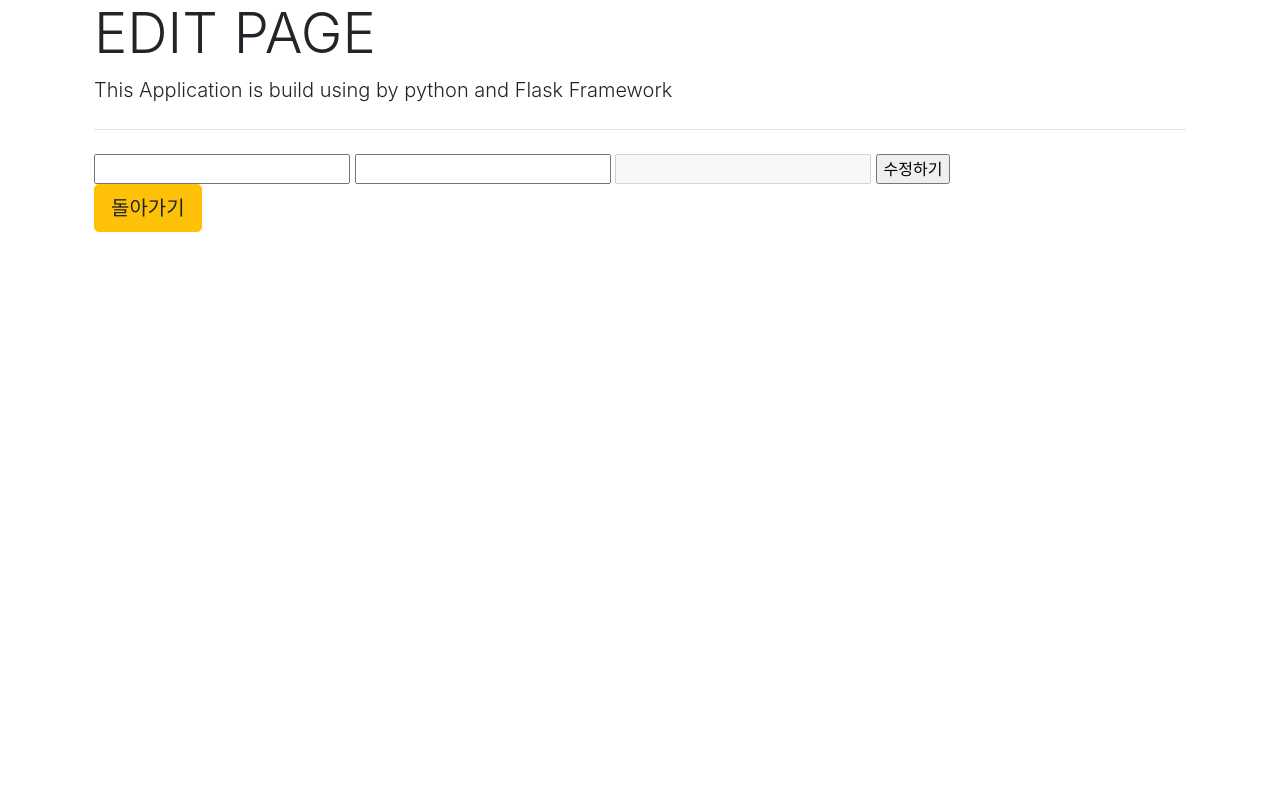
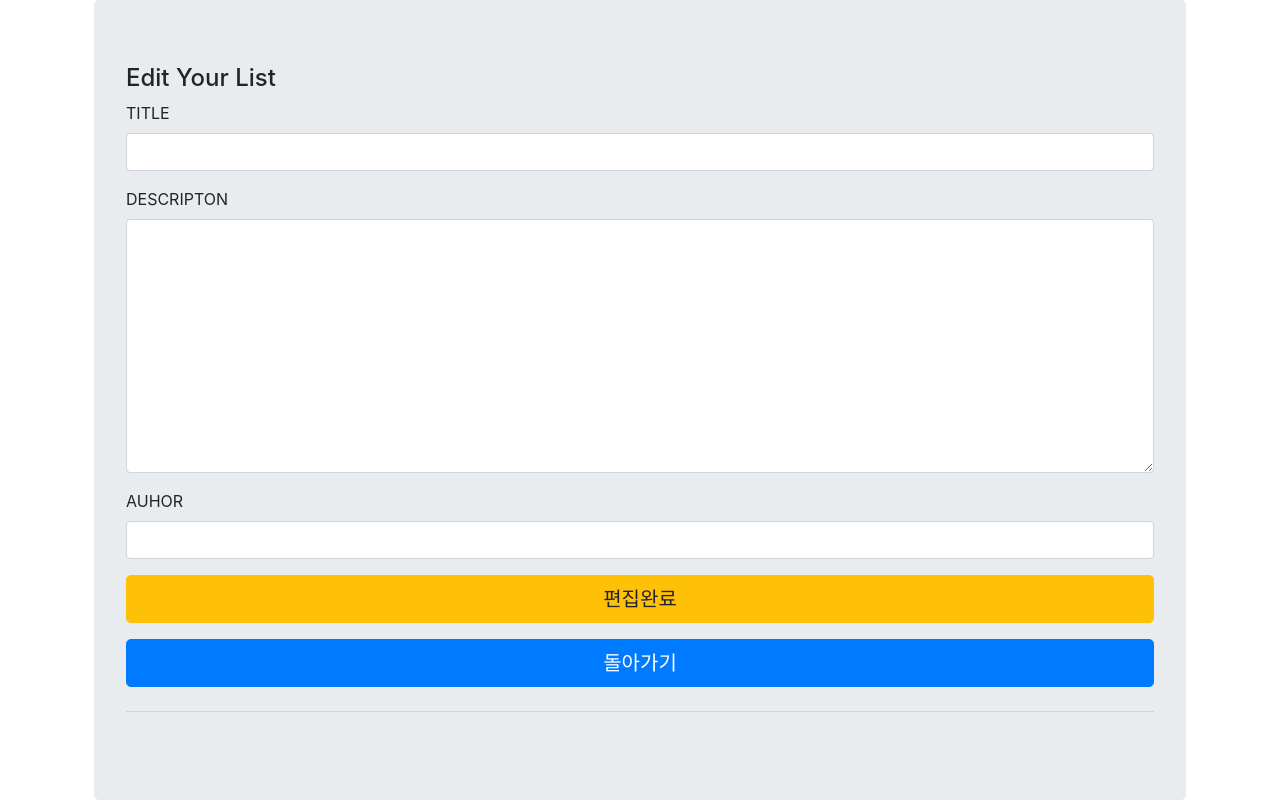
Before and after one commit to cook1804/flask_web, a Flask app: page /1/edit in a window 1280 px wide. Shown: the part 56-856 px from the top of the page. Before the commit the page ends 288 px from the top, so only its background shows below. Run offline with Flask 2, Linux system fonts and the light colour scheme; data that the repository does not hold is empty; some libraries are stand-ins or nearby versions.

Commit message:
회원가입까지

```diff
--- a/app.py
+++ b/app.py
@@ -88,9 +88,10 @@ def edit(id):
     if request.method =='POST':
         title = request.form['title']
         desc = request.form['desc']
-        sql = "UPDATE `topic` SET `title` = %s, `body` = %s WHERE (`id` = {});".format(id)
+        author = request.form['author']
+        sql = "UPDATE `topic` SET `title` = %s, `body` = %s, `author` = %s WHERE (`id` = {});".format(id)
 
-        input_data = [title, desc]
+        input_data = [title, desc, author]
         cursor.execute(sql,input_data)
         db.commit()
         return redirect("/articles")
@@ -102,7 +103,22 @@ def edit(id):
         # print(topic)
         return render_template("edit_article.html", article = topic)
 
+@app.route('/register',methods =['GET','POST'])
+def register():
+    cursor = db.cursor()
+    if request.method == 'POST':
+        name = request.form['name']
+        email = request.form['email']
+        username = request.form['username']
+        password = request.form['password']
+        sql = "INSERT INTO `busan`.`users` (`name`, `email`, `username`, `password`) VALUES (%s, %s, %s, %s);"
+        input_data = [name,email,username,password]
+        cursor.execute(sql,input_data)
+        db.commit()
 
+        return redirect("/articles")
+    else:
+        return render_template("register.html")
 
 
 if __name__ == '__main__':   # 여기서 부터 시작.
--- a/templates/edit_article.html
+++ b/templates/edit_article.html
@@ -1,13 +1,37 @@
 {% extends "layouts.html" %}
 {% block body %}
-<h1 class="display-4">EDIT PAGE</h1>
-<p class="lead">This Application is build using by python and Flask Framework</p>
-<hr class="my-4">
-<form action="/{{article[0]}}/edit" method="post" onsubmit="return confirm('이대로 수정하시겠습니까?')">
-    <input type="text" name="title" value="{{article[1]}}" required>
-    <input type="text" name="desc" value="{{article[2]}}" required>
-    <input type="text" name="author" value="{{article[3]}}" disabled>
-    <input type="submit" value="수정하기">
-</form>
-<a class="btn btn-warning btn-lg" href="/articles" role="button">돌아가기</a>
+    <div class="jumbotron text-left">
+        <div class="main-container">
+            <!-- horizontal Basic Forms Start -->
+            <div class="pd-20 card-box mb-30">
+                <div class="clearfix">
+                    <div class="pull-left">
+                        <h4 class="text-blue h4">Edit Your List</h4>
+                    </div>
+                </div>
+                <form action="/{{article[0]}}/edit" method="POST" onsubmit="return confirm('이제로 편집하시겠습니까?')">
+                    <div class="form-group">
+                        <label>TITLE</label>
+                        <input class="form-control" type="text" name='title' value="{{article[1]}}" required>
+                    </div>
+                    <div class="form-group">
+                        <label>DESCRIPTON</label>
+                        <textarea class="form-control" name="desc" rows="10" required>{{article[2]}}</textarea>
+                    </div>
+                    <div class="form-group">
+                        <label>AUHOR</label>
+                        <input type="text" name='author' class="form-control" value="{{article[3]}}" required>
+                    </div>
+                    <div class="form-group">
+                        <input class="btn btn-warning btn-lg btn-block" type="submit" value="편집완료" >
+                    </div>
+                    <div class="form-group">
+                        <a class="btn btn-primary btn-lg btn-block" href="/articles"> 돌아가기</a>
+                    </div>
+                </form>
+            </div>
+            <!-- horizontal Basic Forms End -->
+            </div>
+    <hr class="my-4">
+  </div>
 {% endblock %}
--- a/templates/index.html
+++ b/templates/index.html
@@ -4,4 +4,5 @@
 <p class="lead">This Application is build using by python and Flask Framework</p>
 <hr class="my-4">
 <a class="btn btn-warning btn-lg" href="#" role="button">Learn more</a>
+<a class="btn btn-warning btn-lg" href="/register" role="button">회원가입</a>
 {% endblock %}
```
Also changed, not shown: templates/register.html (added, +42 -0 lines).
